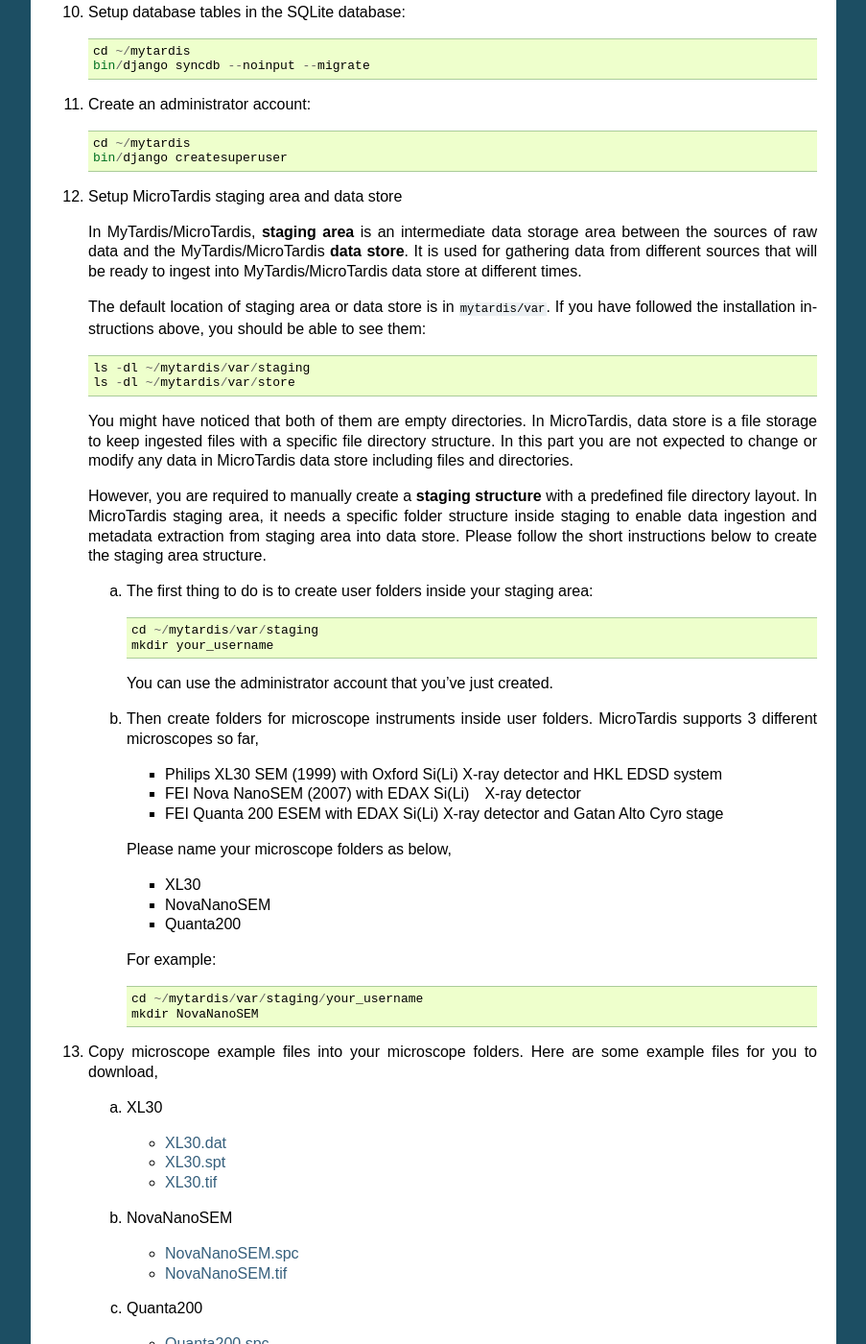
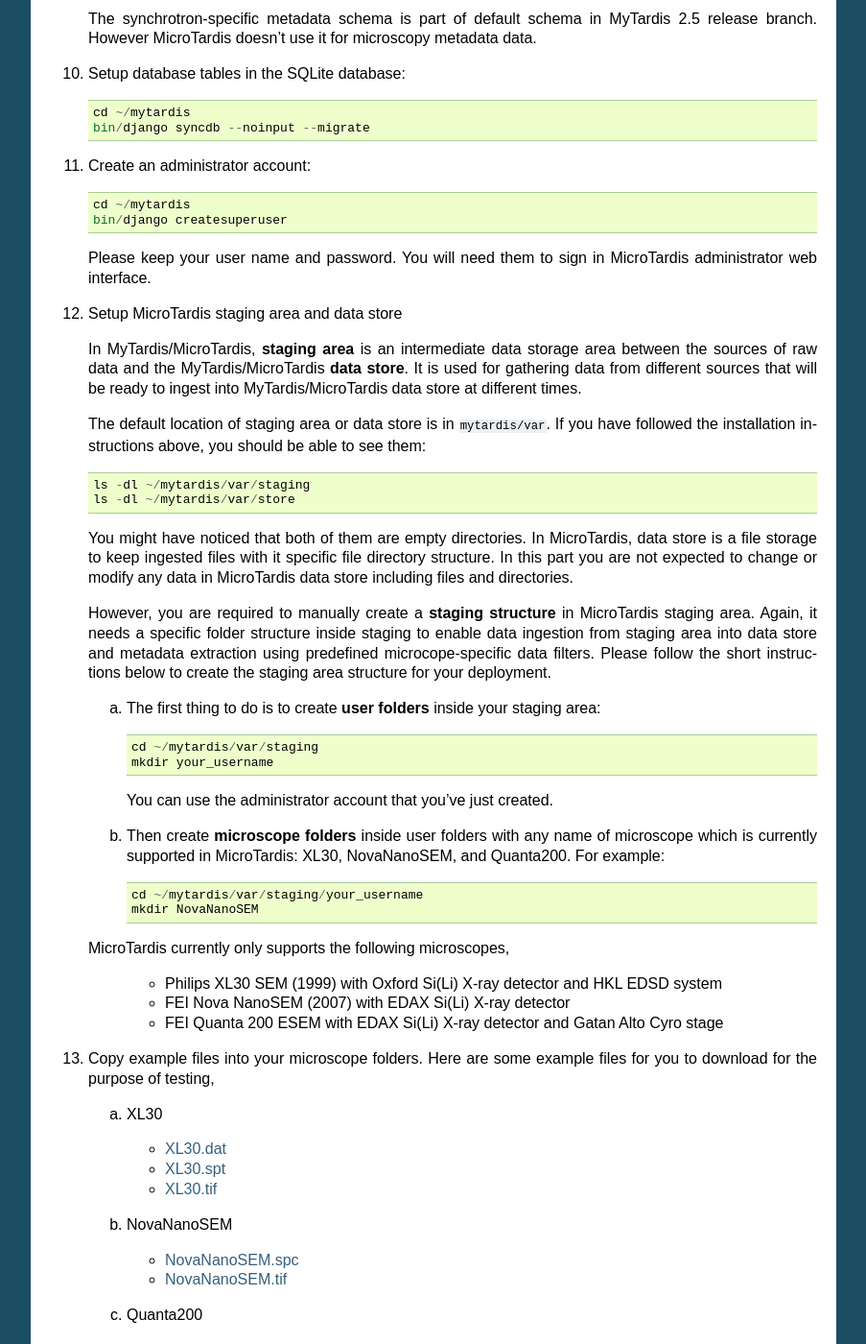
Before and after one commit to mytardis/microtardis, a Sphinx documentation site: the page built from docs/microtardis_development.rst, in a window 1280 px wide and 1400 px high, scrolled down 3472 px. Shown: the whole window at 96% size, without its empty margins (198-1101 px from the left). Built offline with Sphinx 7.4.7, drawn with Linux system fonts in a browser that asks for light colours; some of the changed text lies outside the part shown.

Commit message:
updated docs according to feedbacks from ITS.

```diff
--- a/docs/microtardis_development.rst
+++ b/docs/microtardis_development.rst
@@ -118,8 +118,11 @@
       cd ~/mytardis/tardis
       git clone https://github.com/mytardis/microtardis.git
 
-     The ``microtardis`` directory should be the same level as the
-     ``tardis_portal`` directory.
+     Please note that it is essential to check out ``microtardis`` source codes
+     into ``/opt/mytardis/tardis`` directory where the ``tardis_portal``
+     directory is. The tardis_portal directory contains main functions of
+     MyTardis. It is necessary for MicroTardis to live in the same location of
+     it to reuse or override its features.
 
 #. Use Buildout to set up a development environment
 
@@ -131,12 +134,12 @@
    system-wide installation. Buildout uses a Python tool called setuptools
    internally to install the packages.
 
-   * Run the bootstrap script to bootstrap a buildout-based project::
+   * Run the **bootstrap** script to bootstrap a buildout-based project::
 
       cd ~/mytardis
       python bootstrap.py
 
-   * Run the buildout script to download and install Python eggs and all
+   * Run the **buildout** script to download and install Python eggs and all
      dependencies::
 
       cd ~/mytardis
@@ -176,7 +179,8 @@
    on.
 
 #. To configure database for development purpose, edit the database settings
-   in ``~/mytardis/tardis/settings.py`` file as shown below::
+   in ``~/mytardis/tardis/settings.py`` file which you have just created as
+   shown below::
 
       DATABASES = {}
       DATABASES['default'] = {}
@@ -207,6 +211,9 @@
       cd ~/mytardis
       bin/django createsuperuser
 
+   Please keep your user name and password. You will need them to sign in
+   MicroTardis administrator web interface.
+
 #. Setup MicroTardis staging area and data store
 
    In MyTardis/MicroTardis, **staging area** is an intermediate data storage
@@ -216,54 +223,51 @@
    times.
 
 
-   The default location of staging area or data store is in ``mytardis/var``.
-   If you have followed the installation instructions above, you should be able
-   to see them::
+   The default location of staging area or data store is in ``mytardis/var``. If
+   you have followed the installation instructions above, you should be able to
+   see them::
 
      ls -dl ~/mytardis/var/staging
      ls -dl ~/mytardis/var/store
 
    You might have noticed that both of them are empty directories. In
-   MicroTardis, data store is a file storage to keep ingested files with a
+   MicroTardis, data store is a file storage to keep ingested files with it
    specific file directory structure. In this part you are not expected to
    change or modify any data in MicroTardis data store including files and
    directories.
 
-   However, you are required to manually create a **staging structure** with
-   a predefined file directory layout. In MicroTardis staging area, it needs a
-   specific folder structure inside staging to enable data ingestion and
-   metadata extraction from staging area into data store. Please follow the
-   short instructions below to create the staging area structure.
+   However, you are required to manually create a **staging structure** in
+   MicroTardis staging area. Again, it needs a specific folder structure inside
+   staging to enable data ingestion from staging area into data store and
+   metadata extraction using predefined microcope-specific data filters. Please
+   follow the short instructions below to create the staging area structure for
+   your deployment.
 
-   a. The first thing to do is to create user folders inside your staging area::
+   a. The first thing to do is to create **user folders** inside your staging
+      area::
 
         cd ~/mytardis/var/staging
         mkdir your_username
 
       You can use the administrator account that you've just created.
 
-   b. Then create folders for microscope instruments inside user folders.
-      MicroTardis supports 3 different microscopes so far,
-
-      * Philips XL30 SEM (1999) with Oxford Si(Li) X-ray detector and HKL EDSD
-        system
-      * FEI Nova NanoSEM (2007) with EDAX Si(Li)　X-ray detector
-      * FEI Quanta 200 ESEM with EDAX Si(Li) X-ray detector and Gatan Alto Cyro
-        stage
-
-      Please name your microscope folders as below,
-
-      * XL30
-      * NovaNanoSEM
-      * Quanta200
-
-      For example::
+   b. Then create **microscope folders** inside user folders with any name of
+      microscope which is currently supported in MicroTardis: XL30, NovaNanoSEM,
+      and Quanta200. For example::
 
         cd ~/mytardis/var/staging/your_username
         mkdir NovaNanoSEM
 
-#. Copy microscope example files into your microscope folders. Here are some
-   example files for you to download,
+   MicroTardis currently only supports the following microscopes,
+
+      * Philips XL30 SEM (1999) with Oxford Si(Li) X-ray detector and HKL EDSD
+        system
+      * FEI Nova NanoSEM (2007) with EDAX Si(Li) X-ray detector
+      * FEI Quanta 200 ESEM with EDAX Si(Li) X-ray detector and Gatan Alto Cyro
+        stage
+
+#. Copy example files into your microscope folders. Here are some example files
+   for you to download for the purpose of testing,
 
    a. XL30
 
```
Also changed, not shown: other parts of docs/microtardis_development.rst (+1 -1 lines), docs/install_autoingest_at_rmmf.rst (+5 -5 lines), docs/install_microtardis.rst (+111 -98 lines).
